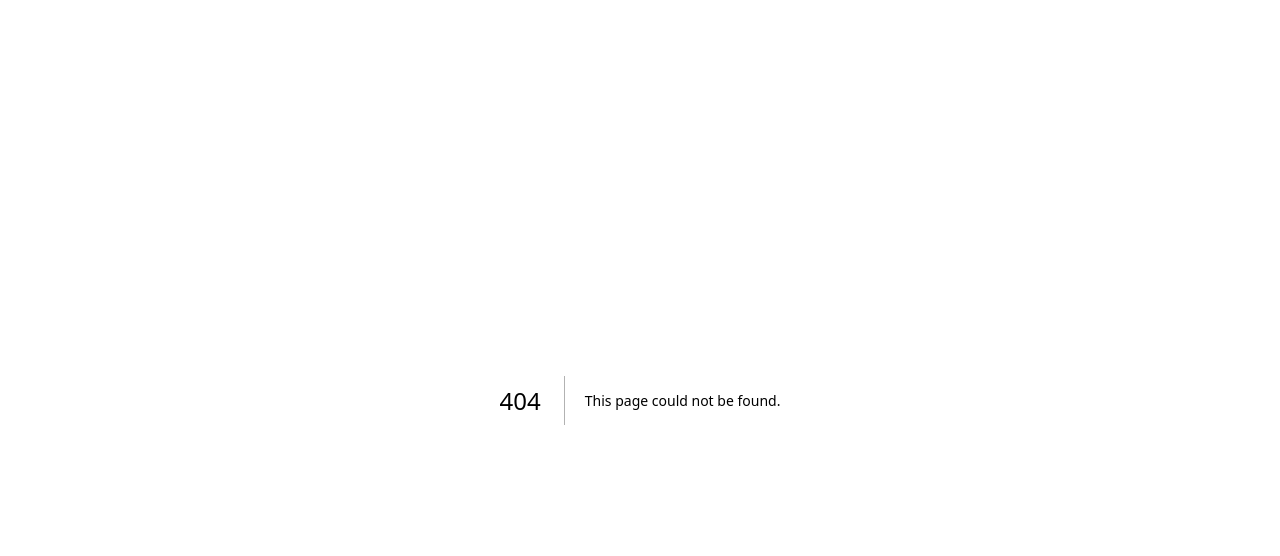
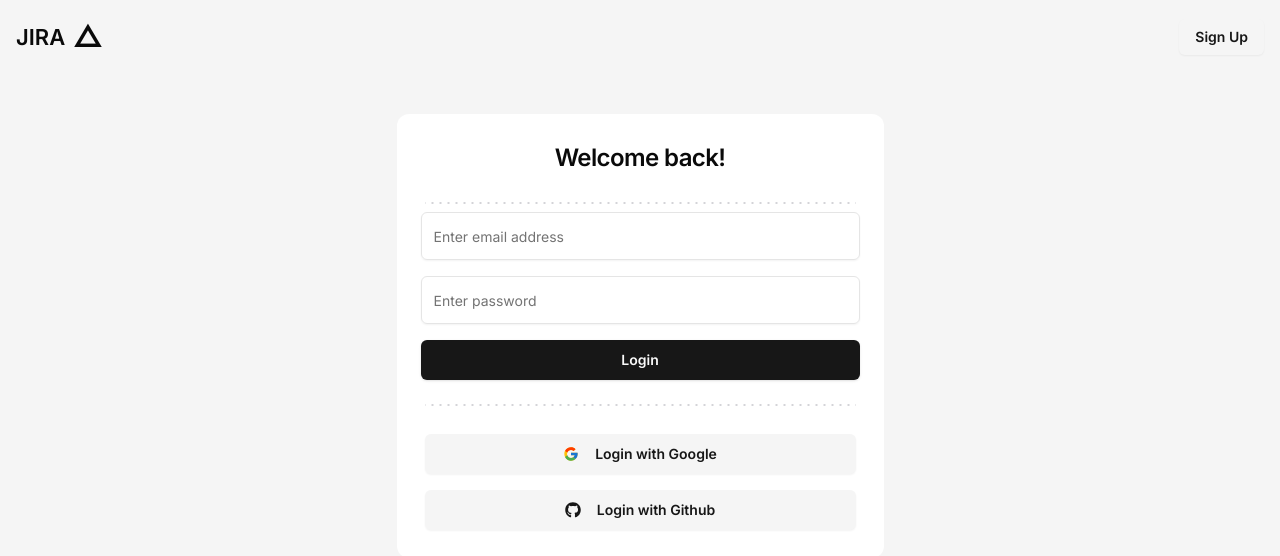
Before and after one commit to indunil-jay/clono, a Next.js app: page /sign-in in a window 1280 px wide. Before the commit this address had no page. Shown: the top 556 px of the page. Built offline with nearby package versions, Linux system fonts and the light colour scheme.

Commit message:
add sign-in form

```diff
--- /dev/null
+++ b/app/(auth)/layout.tsx
@@ -0,0 +1,24 @@
+import { Button } from "@/components/ui/button";
+
+export default function RootLayout({
+  children,
+}: Readonly<{
+  children: React.ReactNode;
+}>) {
+  return (
+    <main className="bg-neutral-100 min-h-screen">
+      <div className="mx-auto max-w-screen-2xl p-4">
+        <nav className="flex justify-between items-center">
+          <div className="flex items-center gap-2">
+            <span className="text-[22px] font-semibold uppercase">Jira</span>
+            <span className="text-[28px] font-semibold">△</span>
+          </div>
+          <Button variant={"secondary"}>Sign Up</Button>
+        </nav>
+        <div className="flex flex-col items-center justify-center pt-4 md:pt-14">
+          {children}
+        </div>
+      </div>
+    </main>
+  );
+}
--- /dev/null
+++ b/app/(auth)/sign-in/page.tsx
@@ -0,0 +1,9 @@
+import { SingInCard } from "@/components/features/auth/sign-in-card";
+
+export default function Page() {
+  return (
+    <>
+      <SingInCard />
+    </>
+  );
+}
--- /dev/null
+++ b/components/custom/dotted-separator.tsx
@@ -0,0 +1,45 @@
+import { cn } from "@/lib/utils";
+
+interface DottedSeparatorProps {
+  className?: string;
+  color?: string;
+  height?: string;
+  dotSize?: string;
+  gapSize?: string;
+  direction?: "horizontal" | "vertical";
+}
+
+export const DottedSeparator = ({
+  className,
+  color = "#d4d4d8",
+  direction = "horizontal",
+  dotSize = "2px",
+  gapSize = "6px",
+  height = "2px",
+}: DottedSeparatorProps) => {
+  const isHorizontal = direction === "horizontal";
+  return (
+    <div
+      className={cn(
+        isHorizontal
+          ? "w-full flex items-center"
+          : "h-full flex flex-col items-center",
+        className
+      )}
+    >
+      <div
+        className={isHorizontal ? "flex-grow" : "flex-grow-0"}
+        style={{
+          width: isHorizontal ? "100%" : height,
+          height: isHorizontal ? height : "100%",
+          backgroundImage: `radial-gradient(circle, ${color} 25%,transparent 25%)`,
+          backgroundSize: isHorizontal
+            ? `${parseInt(dotSize) + parseInt(gapSize)}px ${height}`
+            : `${height}  ${parseInt(dotSize) + parseInt(gapSize)}px `,
+          backgroundRepeat: isHorizontal ? "repeat-x" : "repeat-y",
+          backgroundPosition: "center",
+        }}
+      ></div>
+    </div>
+  );
+};
--- /dev/null
+++ b/components/features/auth/sign-in-card.tsx
@@ -0,0 +1,71 @@
+"use client";
+import { DottedSeparator } from "@/components/custom/dotted-separator";
+import { Button } from "@/components/ui/button";
+import { Card, CardContent, CardHeader, CardTitle } from "@/components/ui/card";
+import { Input } from "@/components/ui/input";
+import { FcGoogle } from "react-icons/fc";
+import { FaGithub } from "react-icons/fa";
+
+export const SingInCard = () => {
+  return (
+    <Card className="w-full h-full md:w-[487px] border-none shadow-none">
+      <CardHeader className="flex items-center justify-center text-center p-7">
+        <CardTitle className="text-2xl">Welcome back!</CardTitle>
+      </CardHeader>
+      <div className="px-7 mb-2">
+        <DottedSeparator />
+      </div>
+
+      <CardContent>
+        <form className="space-y-4">
+          <Input
+            required
+            type="email"
+            value={""}
+            onChange={() => {}}
+            placeholder="Enter email address"
+            disabled={false}
+          />
+          <Input
+            required
+            type="password"
+            value={""}
+            onChange={() => {}}
+            placeholder="Enter password"
+            min={8}
+            max={20}
+            disabled={false}
+          />
+
+          <Button className="w-full" disabled={false} size={"lg"}>
+            Login
+          </Button>
+        </form>
+      </CardContent>
+
+      <div className="px-7 ">
+        <DottedSeparator />
+      </div>
+      <CardContent className="p-7 flex flex-col gap-y-4">
+        <Button
+          className="w-full"
+          disabled={false}
+          size={"lg"}
+          variant={"secondary"}
+        >
+          <FcGoogle className="mr-2 size-5" />
+          Login with Google
+        </Button>
+        <Button
+          className="w-full"
+          disabled={false}
+          size={"lg"}
+          variant={"secondary"}
+        >
+          <FaGithub className="mr-2 size-5" />
+          Login with Github
+        </Button>
+      </CardContent>
+    </Card>
+  );
+};
--- a/components/ui/button.tsx
+++ b/components/ui/button.tsx
@@ -1,11 +1,11 @@
-import * as React from "react"
-import { Slot } from "@radix-ui/react-slot"
-import { cva, type VariantProps } from "class-variance-authority"
+import * as React from "react";
+import { Slot } from "@radix-ui/react-slot";
+import { cva, type VariantProps } from "class-variance-authority";
 
-import { cn } from "@/lib/utils"
+import { cn } from "@/lib/utils";
 
 const buttonVariants = cva(
-  "inline-flex items-center justify-center gap-2 whitespace-nowrap rounded-md text-sm font-medium transition-colors focus-visible:outline-none focus-visible:ring-1 focus-visible:ring-ring disabled:pointer-events-none disabled:opacity-50 [&_svg]:pointer-events-none [&_svg]:size-4 [&_svg]:shrink-0",
+  "inline-flex items-center justify-center gap-2 whitespace-nowrap rounded-md text-sm font-semibold transition-colors focus-visible:outline-none focus-visible:ring-1 focus-visible:ring-ring disabled:pointer-events-none disabled:opacity-50 [&_svg]:pointer-events-none [&_svg]:size-4 [&_svg]:shrink-0",
   {
     variants: {
       variant: {
@@ -32,26 +32,26 @@ const buttonVariants = cva(
       size: "default",
     },
   }
-)
+);
 
 export interface ButtonProps
   extends React.ButtonHTMLAttributes<HTMLButtonElement>,
     VariantProps<typeof buttonVariants> {
-  asChild?: boolean
+  asChild?: boolean;
 }
 
 const Button = React.forwardRef<HTMLButtonElement, ButtonProps>(
   ({ className, variant, size, asChild = false, ...props }, ref) => {
-    const Comp = asChild ? Slot : "button"
+    const Comp = asChild ? Slot : "button";
     return (
       <Comp
         className={cn(buttonVariants({ variant, size, className }))}
         ref={ref}
         {...props}
       />
-    )
+    );
   }
-)
-Button.displayName = "Button"
+);
+Button.displayName = "Button";
 
-export { Button, buttonVariants }
+export { Button, buttonVariants };
--- a/package.json
+++ b/package.json
@@ -31,6 +31,7 @@
     "react": "19.0.0-rc-69d4b800-20241021",
     "react-dom": "19.0.0-rc-69d4b800-20241021",
     "react-hook-form": "^7.53.1",
+    "react-icons": "^5.3.0",
     "recharts": "^2.13.0",
     "sonner": "^1.5.0",
     "tailwind-merge": "^2.5.4",
```
Also changed, not shown: 1 other file (tests, documents, lock files or other folders).
